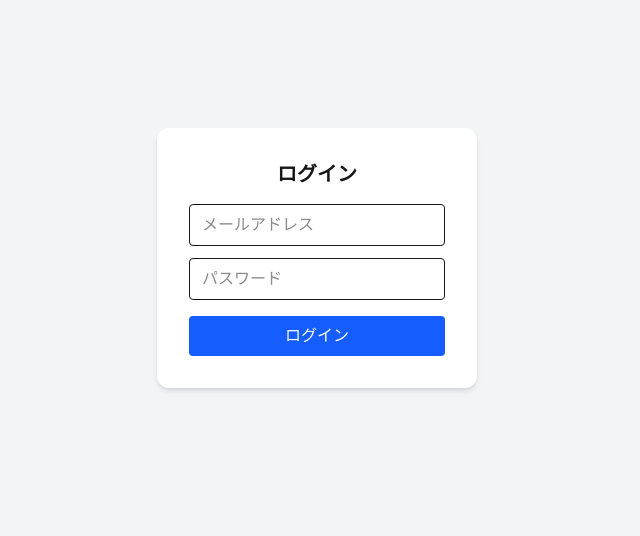
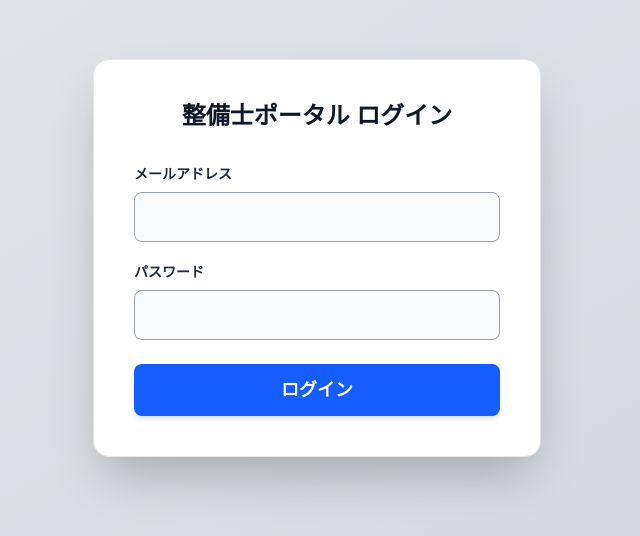
Before and after one commit to Fixx-Link/seibishi-portal, a Next.js app: page /login in a window 1280 px wide. Shown: the part 142-678 px from the top of the page, without its empty margins (323-963 px from the left). Built offline with nearby package versions, Linux system fonts and the light colour scheme; no server answers.

Commit message:
fix: rewards unique_id + rollup channel

```diff
--- a/app/(protected)/jobs/[id]/page.tsx
+++ b/app/(protected)/jobs/[id]/page.tsx
@@ -19,7 +19,7 @@ function getStatus(prop: any) {
 
 function getId(prop: any) {
   return prop?.unique_id?.number
-    ? `#${prop.unique_id.number}`
+    ? `${prop.unique_id.number}`
     : "-"
 }
 
--- a/app/(protected)/jobs/page.tsx
+++ b/app/(protected)/jobs/page.tsx
@@ -38,6 +38,15 @@ export default async function JobsPage() {
   const number = (field: any) =>
     field?.number ?? "-"
 
+  const uniqueId = (field: any) =>
+    field?.unique_id?.number ?? "-"
+
+  const formatDisplayDate = (iso?: string) => {
+    if (!iso) return "-"
+    const d = new Date(iso)
+    return `${d.getMonth() + 1}月${d.getDate()}日`
+  }
+
   const statusColor = (status: string) => {
     if (status === "スタンバイ")
       return "bg-yellow-100 text-yellow-800"
@@ -54,26 +63,29 @@ export default async function JobsPage() {
         <p className="text-gray-500">現在案件はありません</p>
       )}
 
-      <div className="space-y-4">
+      <div className="space-y-5">
         {jobs.map((job: any) => {
           const p = job.properties
 
-          const date = p["作業日"]?.date?.start ?? "-"
+          const date = formatDisplayDate(p["作業日"]?.date?.start)
           const place = text(p["顧客住所(正式)"])
-          const car = text(p["車種"])
+          const caseId = uniqueId(p["案件ID"])
           const reward = number(p["整備士報酬(税込)"])
           const travel = number(p["交通費(税込)"])
           const status = p["作業ステータス"]?.status?.name ?? "-"
 
           return (
             <Link key={job.id} href={`/jobs/${job.id}`}>
-              <div className="border rounded-xl p-4 shadow hover:shadow-md transition bg-white active:scale-[0.99]">
+              <div className="border rounded-2xl p-6 shadow-sm hover:shadow-md transition bg-white active:scale-[0.99]">
 
-                {/* 上段 */}
-                <div className="flex justify-between items-start mb-2">
-                  <p className="text-sm text-gray-500">{date}</p>
+                {/* 🔥 上段：日付 左 / ステータス 右 */}
+                <div className="flex justify-between items-start mb-4">
+                  <p className="text-3xl font-extrabold text-gray-900 tracking-tight">
+                    {date}
+                  </p>
+
                   <span
-                    className={`text-xs px-2 py-1 rounded-full ${statusColor(
+                    className={`text-xs px-3 py-1 rounded-full font-medium ${statusColor(
                       status
                     )}`}
                   >
@@ -81,22 +93,23 @@ export default async function JobsPage() {
                   </span>
                 </div>
 
-                {/* メイン情報 */}
-                <p className="font-semibold text-lg mb-1">
+                {/* 案件ID */}
+                <p className="text-lg font-semibold text-black mb-2">
+                  案件ID: {caseId}
+                </p>
+
+                {/* 住所 */}
+                <p className="text-gray-700 mb-4">
                   📍 {place}
                 </p>
 
-                <p className="text-gray-700 mb-2">
-                  🚗 {car}
-                </p>
-
                 {/* 金額 */}
-                <div className="flex justify-between text-sm border-t pt-2 mt-2">
+                <div className="flex justify-between text-sm border-t pt-4 mt-4 text-gray-800">
                   <p>報酬: ¥{reward}</p>
                   <p>交通費: ¥{travel}</p>
                 </div>
 
-                <p className="text-xs text-blue-500 mt-2">
+                <p className="text-xs text-blue-500 mt-3">
                   詳細を見る →
                 </p>
               </div>
--- a/app/(protected)/rewards/page.tsx
+++ b/app/(protected)/rewards/page.tsx
@@ -31,9 +31,7 @@ export default async function RewardsPage({
 }: {
   searchParams: Promise<{ month?: string }>
 }) {
-  // ✅ Promiseをawaitする
   const params = await searchParams
-
   const cookieStore = await cookies()
 
   const supabase = createServerClient(
@@ -59,11 +57,8 @@ export default async function RewardsPage({
 
   const months = [getMonthRange(0), getMonthRange(-1), getMonthRange(-2)]
 
-  // ✅ searchParamsではなく params を使う
   const selected =
     months.find((m) => m.label === params?.month) ?? months[0]
-
-  console.log("SELECTED:", selected)
 
   const jobs = await getCompletedJobsByEmail(
     email,
@@ -71,12 +66,26 @@ export default async function RewardsPage({
     selected.end
   )
 
+  /* ------------------------------
+     🔹 共通ヘルパー
+  ------------------------------ */
+
   const text = (field: any) =>
     field?.rich_text?.[0]?.plain_text ??
     field?.title?.[0]?.plain_text ??
     "-"
 
   const number = (field: any) => field?.number ?? 0
+
+  // 🔥 unique_id対応（#なし）
+  const uniqueId = (field: any) =>
+    field?.unique_id?.number ?? "-"
+
+  // 🔥 ロールアップ安全取得
+  const rollupTitle = (field: any) =>
+    field?.rollup?.array?.[0]?.title?.[0]?.plain_text ??
+    field?.rollup?.array?.[0]?.rich_text?.[0]?.plain_text ??
+    "-"
 
   const formatDisplayDate = (iso: string | undefined) => {
     if (!iso) return "-"
@@ -131,7 +140,7 @@ export default async function RewardsPage({
         </p>
       )}
 
-      {/* 横スクロール対応テーブル */}
+      {/* テーブル */}
       <div className="overflow-x-auto">
         <table className="min-w-[1000px] w-full text-sm border">
           <thead className="bg-gray-100 text-xs">
@@ -165,42 +174,57 @@ export default async function RewardsPage({
                   <td className="p-2 border">
                     {formatDisplayDate(p["作業日"]?.date?.start)}
                   </td>
+
+                  {/* ✅ unique_id 正式対応 */}
                   <td className="p-2 border">
-                    {p["案件ID"]?.number ?? "-"}
+                    {uniqueId(p["案件ID"])}
                   </td>
+
                   <td className="p-2 border">
                     {text(p["顧客名(正式)"])}
                   </td>
+
+                  {/* ✅ ロールアップ表示 */}
                   <td className="p-2 border">
-                    {text(p["受注チャネル"])}
+                    {rollupTitle(p["受注チャネルロールアップ"])}
                   </td>
+
                   <td className="p-2 border">
                     {text(p["自動車登録番号（ナンバー）"])}
                   </td>
+
                   <td className="p-2 border">
                     {text(p["初度登録年月"])}
                   </td>
+
                   <td className="p-2 border">
                     {text(p["型式"])}
                   </td>
+
                   <td className="p-2 border">
                     {text(p["車両情報"])}
                   </td>
+
                   <td className="p-2 border">
                     {text(p["総指数(ディーラー案件用)"])}
                   </td>
+
                   <td className="p-2 border">
                     {text(p["先方管理No."])}
                   </td>
+
                   <td className="p-2 border">
                     {text(p["備考(整備士)"])}
                   </td>
+
                   <td className="p-2 border text-right">
                     ¥{reward.toLocaleString()}
                   </td>
+
                   <td className="p-2 border text-right">
                     ¥{travel.toLocaleString()}
                   </td>
+
                   <td className="p-2 border text-right">
                     ¥{cost.toLocaleString()}
                   </td>
--- a/app/login/page.tsx
+++ b/app/login/page.tsx
@@ -32,41 +32,82 @@ export default function LoginPage() {
       return
     }
 
-    // ログイン成功 → 保護ページへ
     router.push("/jobs")
     router.refresh()
   }
 
   return (
-    <div className="min-h-screen flex items-center justify-center bg-gray-100">
-      <div className="bg-white p-8 rounded-xl shadow-md w-80">
-        <h1 className="text-xl font-bold mb-4 text-center">ログイン</h1>
+    <div className="min-h-screen flex items-center justify-center
+                    bg-gradient-to-br from-gray-200 to-gray-300 px-4">
 
+      <div className="bg-white p-10 rounded-2xl shadow-2xl
+                      w-full max-w-md border border-gray-200">
+
+        <h1 className="text-2xl font-bold mb-8 text-center text-gray-900">
+          整備士ポータル ログイン
+        </h1>
+
+        {/* Email */}
+        <div className="mb-5">
+          <label className="block text-sm font-semibold mb-2 text-gray-800">
+            メールアドレス
+          </label>
           <input
             type="email"
-          placeholder="メールアドレス"
             value={email}
             onChange={(e) => setEmail(e.target.value)}
-          className="w-full mb-3 px-3 py-2 border rounded"
+            className="w-full px-4 py-3
+                       bg-gray-50
+                       border border-gray-400
+                       rounded-lg
+                       text-gray-900
+                       focus:outline-none
+                       focus:ring-2
+                       focus:ring-blue-500
+                       focus:border-blue-500
+                       transition"
           />
+        </div>
 
+        {/* Password */}
+        <div className="mb-6">
+          <label className="block text-sm font-semibold mb-2 text-gray-800">
+            パスワード
+          </label>
           <input
             type="password"
-          placeholder="パスワード"
             value={password}
             onChange={(e) => setPassword(e.target.value)}
-          className="w-full mb-4 px-3 py-2 border rounded"
+            className="w-full px-4 py-3
+                       bg-gray-50
+                       border border-gray-400
+                       rounded-lg
+                       text-gray-900
+                       focus:outline-none
+                       focus:ring-2
+                       focus:ring-blue-500
+                       focus:border-blue-500
+                       transition"
           />
+        </div>
 
         <button
           onClick={handleLogin}
           disabled={loading}
-          className="w-full bg-blue-600 text-white py-2 rounded hover:bg-blue-700 disabled:opacity-50"
+          className="w-full bg-blue-600 text-white py-3
+                     rounded-lg font-semibold text-lg
+                     hover:bg-blue-700
+                     shadow-md
+                     transition disabled:opacity-50"
         >
           {loading ? "ログイン中..." : "ログイン"}
         </button>
 
-        {error && <p className="text-red-500 text-sm mt-3">{error}</p>}
+        {error && (
+          <p className="text-red-600 text-sm mt-4 text-center font-medium">
+            {error}
+          </p>
+        )}
       </div>
     </div>
   )
```
Lines whose indentation alone changed are shown as unchanged.
